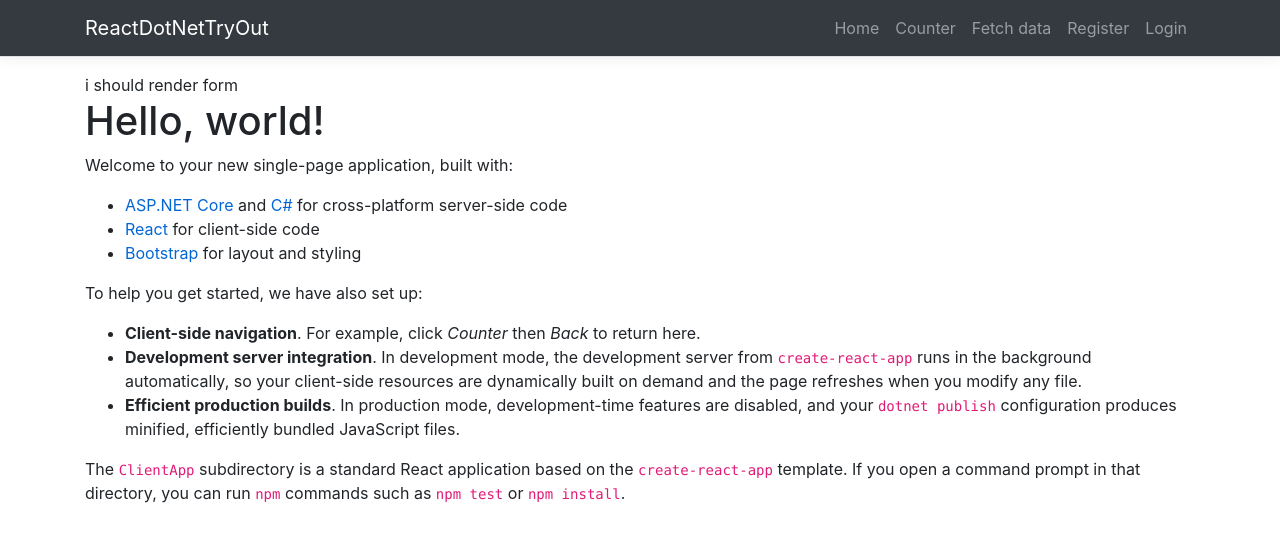
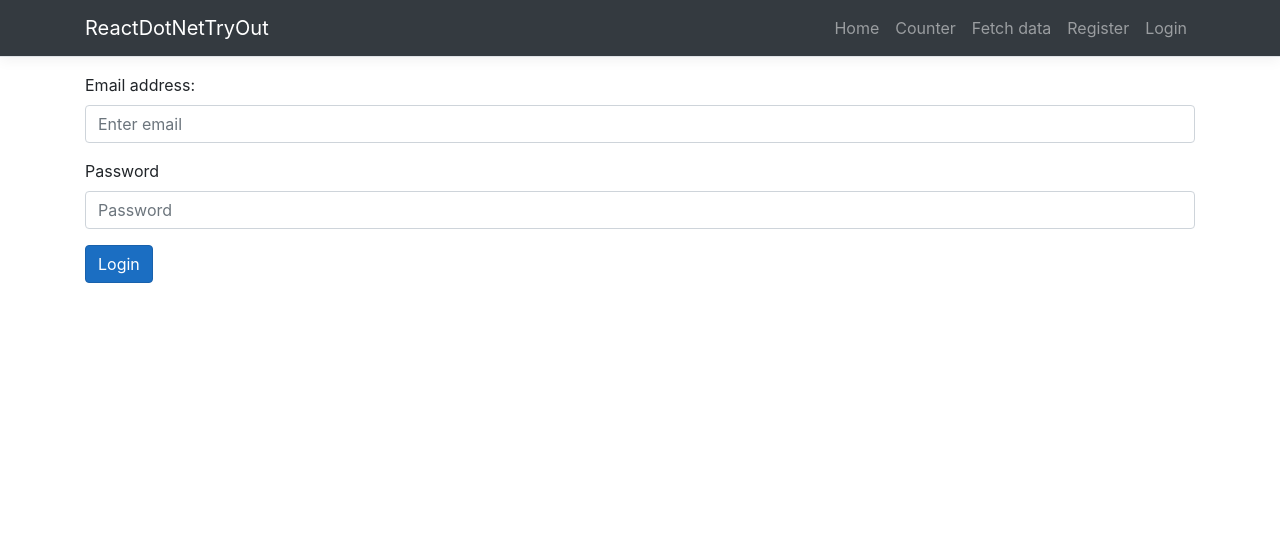
Before and after one commit to MilosLbr/MOJAuto, a React (Create React App) app in the folder MOJAuto/ClientApp/: page / in a window 1280 px wide. Shown: the top 542 px of the page. Built offline with nearby package versions, Linux system fonts and the light colour scheme; no server answers.

Commit message:
Add login form

```diff
--- a/MOJAuto/ClientApp/src/components/Home.js
+++ b/MOJAuto/ClientApp/src/components/Home.js
@@ -1,28 +1,18 @@
 import React, { Component } from 'react';
 import authService from '../services/AuthorizeService';
+import { LoginForm } from './identityForms/LoginForm';
 
 export const Home = ({ isAuthenticated } ) => {
     let displayName = Home.name;
     let isUserAuthenticated = isAuthenticated;
-    console.log(isAuthenticated)
+    let form;
+    console.log(isAuthenticated);
+
+    form = !isUserAuthenticated ? <LoginForm/> : "register form"
 
     return (
         <div>
-            {isAuthenticated? "i should not render forfm" : "i should render form"}
-            <h1>Hello, world! {isUserAuthenticated}</h1>
-        <p>Welcome to your new single-page application, built with:</p>
-        <ul>
-          <li><a href='https://get.asp.net/'>ASP.NET Core</a> and <a href='https://msdn.microsoft.com/en-us/library/67ef8sbd.aspx'>C#</a> for cross-platform server-side code</li>
-          <li><a href='https://facebook.github.io/react/'>React</a> for client-side code</li>
-          <li><a href='http://getbootstrap.com/'>Bootstrap</a> for layout and styling</li>
-        </ul>
-        <p>To help you get started, we have also set up:</p>
-        <ul>
-          <li><strong>Client-side navigation</strong>. For example, click <em>Counter</em> then <em>Back</em> to return here.</li>
-          <li><strong>Development server integration</strong>. In development mode, the development server from <code>create-react-app</code> runs in the background automatically, so your client-side resources are dynamically built on demand and the page refreshes when you modify any file.</li>
-          <li><strong>Efficient production builds</strong>. In production mode, development-time features are disabled, and your <code>dotnet publish</code> configuration produces minified, efficiently bundled JavaScript files.</li>
-        </ul>
-        <p>The <code>ClientApp</code> subdirectory is a standard React application based on the <code>create-react-app</code> template. If you open a command prompt in that directory, you can run <code>npm</code> commands such as <code>npm test</code> or <code>npm install</code>.</p>
-      </div>
+            {form}
+        </div>
     );
 }
--- /dev/null
+++ b/MOJAuto/ClientApp/src/components/identityForms/LoginForm.js
@@ -0,0 +1,47 @@
+import React from 'react'
+import { Component } from 'react';
+
+export class LoginForm extends Component {
+    constructor(props) {
+        super(props);
+
+        this.state = {
+            email: "",
+            password: "",
+        };
+
+        this.handleInputChange = this.handleInputChange.bind(this);
+        this.submitForm = this.submitForm.bind(this);
+    };
+
+    handleInputChange(event) {
+        this.setState({
+            [event.target.name] : event.target.value
+        })
+    }
+
+    submitForm(event) {
+        event.preventDefault();
+        console.log(this.state, 'to submit');
+        let btn = document.getElementById("submitLoginButton");
+        btn.setAttribute("disabled", "true");
+    }
+
+    render() {
+        return (
+            <form onSubmit={this.submitForm}>
+                <div className="form-group">
+                    <label htmlFor="email">Email address:</label>
+                    <input onChange={this.handleInputChange} value={this.state.email} name="email" type="email" className="form-control" id="email" aria-describedby="emailHelp" placeholder="Enter email" required/>
+                </div>
+                <div className="form-group">
+                    <label htmlFor="password">Password</label>
+                    <input onChange={this.handleInputChange} value={this.state.password} name="password" type="password" className="form-control" id="password" placeholder="Password"/>
+                </div>
+                <button id="submitLoginButton" className="btn btn-primary">
+                    Login
+                </button>
+            </form>
+        );
+    };
+};
--- a/MOJAuto/ClientApp/src/custom.css
+++ /dev/null
@@ -1,14 +0,0 @@
-/* Provide sufficient contrast against white background */
-a {
-  color: #0366d6;
-}
-
-code {
-  color: #E01A76;
-}
-
-.btn-primary {
-  color: #fff;
-  background-color: #1b6ec2;
-  border-color: #1861ac;
-}
```
